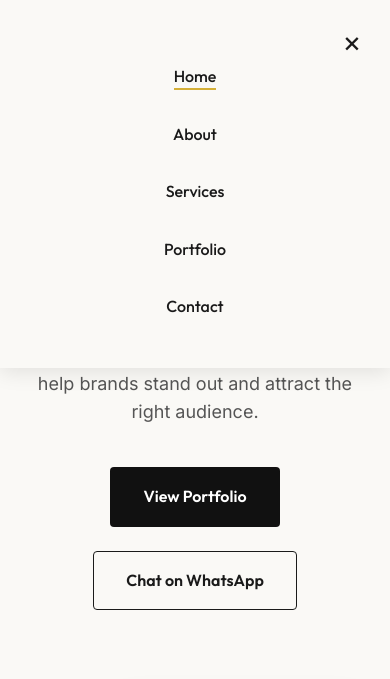
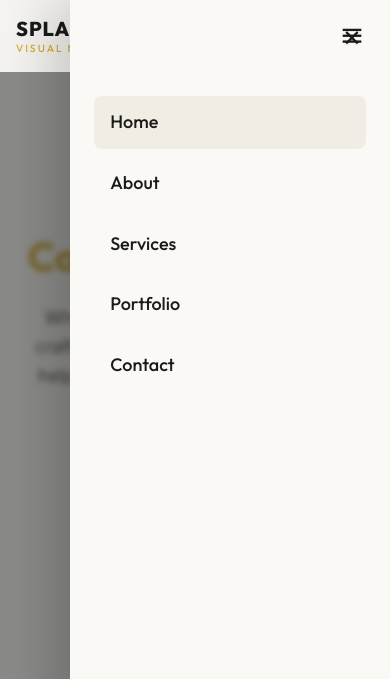
Before and after one commit to splashvisualmedia-arch/splashvisualmedia, a plain HTML site: page index.html in a window 390 px wide. Both pictures are taken after a click on the button 352 px from the left and 39 px from the top of the page. Shown: the top 679 px of the page. Drawn offline with nearby package versions, Linux system fonts and the light colour scheme.

Commit message:
Improve mobile navigation drawer

```diff
--- a/script.js
+++ b/script.js
@@ -3,20 +3,30 @@ const navMenu = document.getElementById('nav-menu'),
     navToggle = document.getElementById('nav-toggle'),
     navClose = document.getElementById('nav-close');
 
+const openMenu = () => {
+    if (!navMenu || !navToggle) return;
+
+    navMenu.classList.add('show-menu');
+    document.body.classList.add('menu-open');
+    navToggle.setAttribute('aria-expanded', 'true');
+};
+
+const closeMenu = () => {
+    if (!navMenu) return;
+
+    navMenu.classList.remove('show-menu');
+    document.body.classList.remove('menu-open');
+    navToggle?.setAttribute('aria-expanded', 'false');
+};
+
 /* Show Menu */
 if (navToggle && navMenu) {
-    navToggle.addEventListener('click', () => {
-        navMenu.classList.add('show-menu');
-        navToggle.setAttribute('aria-expanded', 'true');
-    });
+    navToggle.addEventListener('click', openMenu);
 }
 
 /* Hide Menu */
 if (navClose && navMenu) {
-    navClose.addEventListener('click', () => {
-        navMenu.classList.remove('show-menu');
-        navToggle?.setAttribute('aria-expanded', 'false');
-    });
+    navClose.addEventListener('click', closeMenu);
 }
 
 [navToggle, navClose].forEach(control => {
@@ -33,12 +43,20 @@ if (navClose && navMenu) {
 /* Remove Menu Mobile when clicking a link */
 const navLink = document.querySelectorAll('.nav-link');
 
-const linkAction = () => {
-    const navMenu = document.getElementById('nav-menu');
-    navMenu?.classList.remove('show-menu');
-    navToggle?.setAttribute('aria-expanded', 'false');
-}
-navLink.forEach(n => n.addEventListener('click', linkAction));
+navLink.forEach(n => n.addEventListener('click', closeMenu));
+
+document.addEventListener('click', event => {
+    if (!document.body.classList.contains('menu-open')) return;
+    if (navMenu?.contains(event.target) || navToggle?.contains(event.target)) return;
+
+    closeMenu();
+});
+
+document.addEventListener('keydown', event => {
+    if (event.key === 'Escape') {
+        closeMenu();
+    }
+});
 
 /* ================= STICKY HEADER ================= */
 const scrollHeader = () => {
--- a/styles.css
+++ b/styles.css
@@ -63,6 +63,19 @@ body {
   color: var(--text-body);
   line-height: 1.6;
   overflow-x: hidden;
+}
+
+body.menu-open {
+  overflow: hidden;
+}
+
+body.menu-open::before {
+  content: '';
+  position: fixed;
+  inset: 0;
+  background-color: rgba(17,17,17,0.48);
+  backdrop-filter: blur(3px);
+  z-index: 180;
 }
 
 h1, h2, h3, h4, h5, h6 {
@@ -224,7 +237,7 @@ img {
   position: fixed;
   top: 0;
   left: 0;
-  z-index: 100;
+  z-index: 300;
   background-color: transparent;
   transition: var(--transition);
 }
@@ -971,38 +984,96 @@ img {
 }
 
 @media screen and (max-width: 768px) {
+  :root {
+    --header-height: 72px;
+  }
+
+  .header {
+    background-color: rgba(250, 249, 246, 0.96);
+    backdrop-filter: blur(10px);
+  }
+
+  .navbar {
+    padding-inline: 1rem;
+  }
+
+  .logo-text {
+    font-size: 1.25rem;
+  }
+
+  .logo-text small {
+    font-size: 0.65rem;
+    letter-spacing: 2px;
+  }
+
   .nav-menu {
     position: fixed;
-    top: -100%;
-    left: 0;
-    width: 100%;
+    top: 0;
+    right: 0;
+    width: min(82vw, 340px);
+    height: 100dvh;
     background-color: var(--body-color);
-    padding: 4rem 0 3rem;
-    box-shadow: 0 4px 20px rgba(0,0,0,0.1);
-    transition: top 0.4s;
+    padding: 6rem 1.5rem 2rem;
+    box-shadow: -20px 0 50px rgba(0,0,0,0.18);
+    transition: transform 0.35s ease, visibility 0.35s ease;
+    transform: translateX(105%);
+    visibility: hidden;
     display: flex;
     flex-direction: column;
-    align-items: center;
+    align-items: stretch;
+    z-index: 220;
   }
 
   .show-menu {
-    top: 0;
+    transform: translateX(0);
+    visibility: visible;
   }
 
   .nav-list {
     flex-direction: column;
-    row-gap: 2rem;
+    align-items: stretch;
+    row-gap: 0.5rem;
+  }
+
+  .nav-link {
+    display: flex;
+    align-items: center;
+    min-height: 52px;
+    padding: 0.75rem 1rem;
+    border-radius: 8px;
+    font-size: 1.125rem;
+  }
+
+  .nav-link:hover,
+  .active-link {
+    background-color: var(--bg-soft);
+  }
+
+  .nav-link::after {
+    display: none;
   }
 
   .nav-close {
-    display: block;
+    display: inline-flex;
+    align-items: center;
+    justify-content: center;
     position: absolute;
-    top: 1.5rem;
-    right: 1.5rem;
+    top: 1rem;
+    right: 1rem;
+    width: 44px;
+    height: 44px;
+    border-radius: 8px;
   }
 
   .nav-toggle {
-    display: block;
+    display: inline-flex;
+    align-items: center;
+    justify-content: center;
+    width: 44px;
+    height: 44px;
+    border-radius: 8px;
+    position: relative;
+    z-index: 230;
   }
 
   .d-none-mobile {
```
